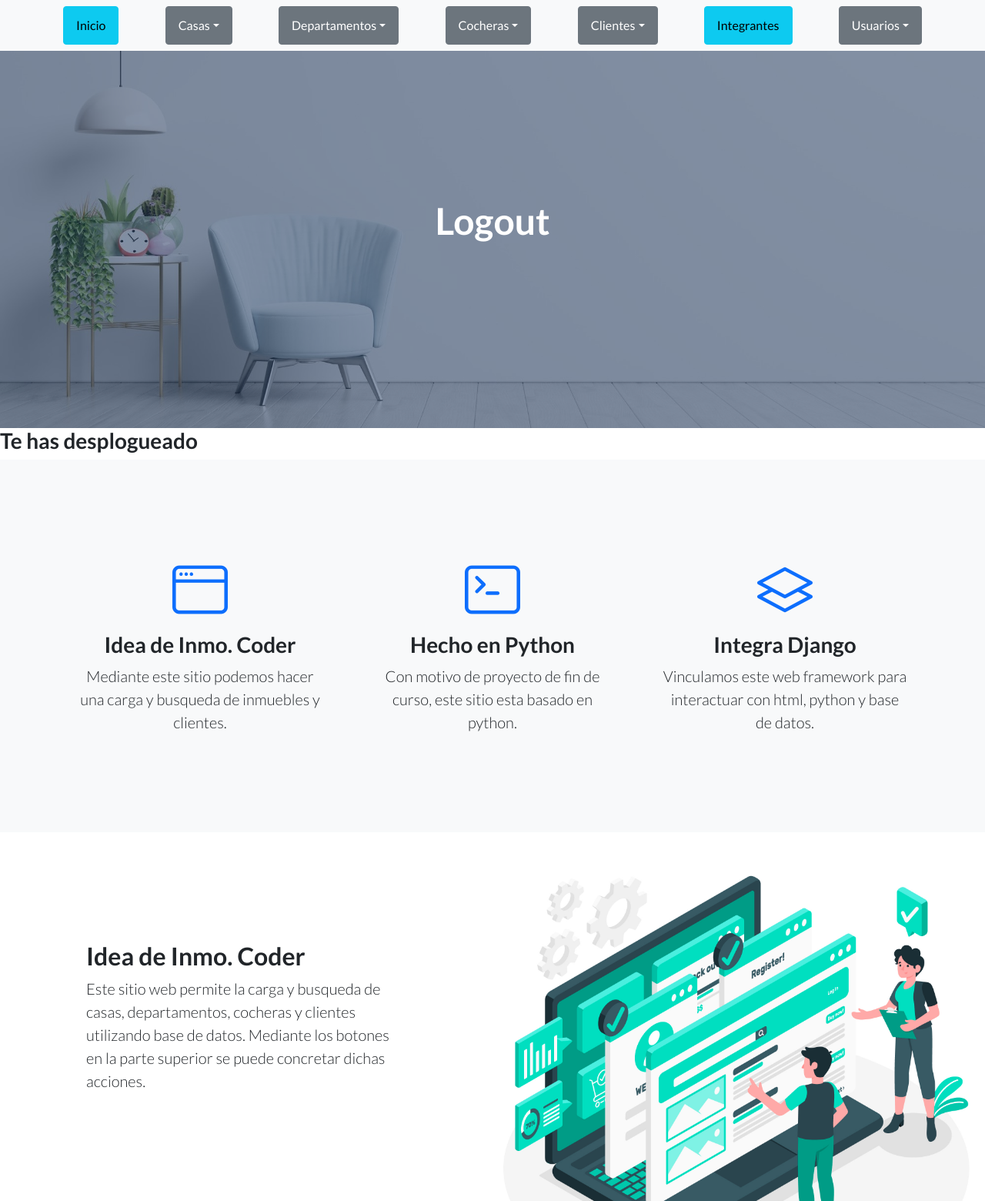
After one commit to federicodalinger/Inmo_Coder, a Django app: page /Inmo_Coder_App/logout/ in a window 1280 px wide. The commit adds this page. Shown: the top 1560 px of the page at 77% size. Run offline with Django 4.2, Linux system fonts and the light colour scheme; some libraries are stand-ins or nearby versions.

Commit message:
Logout realizado

```diff
--- /dev/null
+++ b/Inmo_Coder_App/templates/Inmo_Coder_App/logout.html
@@ -0,0 +1,17 @@
+{% extends "Inmo_Coder_App/padre.html" %}
+
+{% load static %}
+
+{% block titulo_de_pagina %}
+
+    <h1 class="mb-5">Logout</h1>
+
+
+{% endblock %}
+
+{% block contenido_que_cambia %}
+
+
+    <h3>Te has desplogueado</h3>
+
+{% endblock %}
--- a/Inmo_Coder_App/templates/Inmo_Coder_App/padre.html
+++ b/Inmo_Coder_App/templates/Inmo_Coder_App/padre.html
@@ -69,7 +69,7 @@
                     <ul class="dropdown-menu" aria-labelledby="dropdownMenuLink">
                         <li><a class="dropdown-item" href="{% url 'signin_request' %}">Signup</a></li>
                         <li><a class="dropdown-item" href="{% url 'login_request' %}">Login </a></li>
-                        <li><a class="dropdown-item" href="{% url 'login_request' %}">Logout</a></li>
+                        <li><a class="dropdown-item" href="{% url 'logout' %}">Logout</a></li>
 
                     </ul>
                 </div>
--- a/Inmo_Coder_App/urls.py
+++ b/Inmo_Coder_App/urls.py
@@ -1,6 +1,7 @@
+from re import template
 from django.urls import path
 from .views import *
-
+from django.contrib.auth.views import LogoutView
 # Aca vinculamos las urls con las views.
 
 urlpatterns = [
@@ -20,6 +21,6 @@
 
     path("login/", login_request, name="login_request"),
     path("signin/", signin_request, name="signin_request"),
-
+    path("logout/", LogoutView.as_view(template_name="Inmo_Coder_App/templates/Inmo_Coder_App/logout.html"),name="logout")
 
 ]
```
Also changed, not shown: db.sqlite3.
